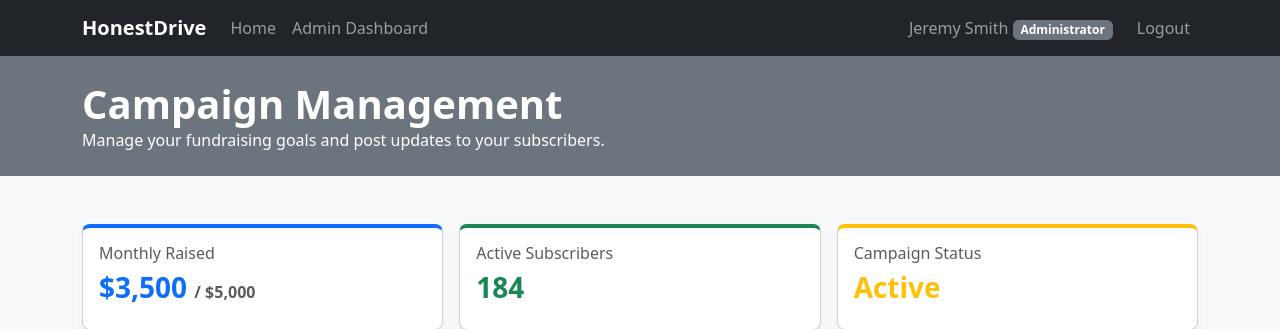
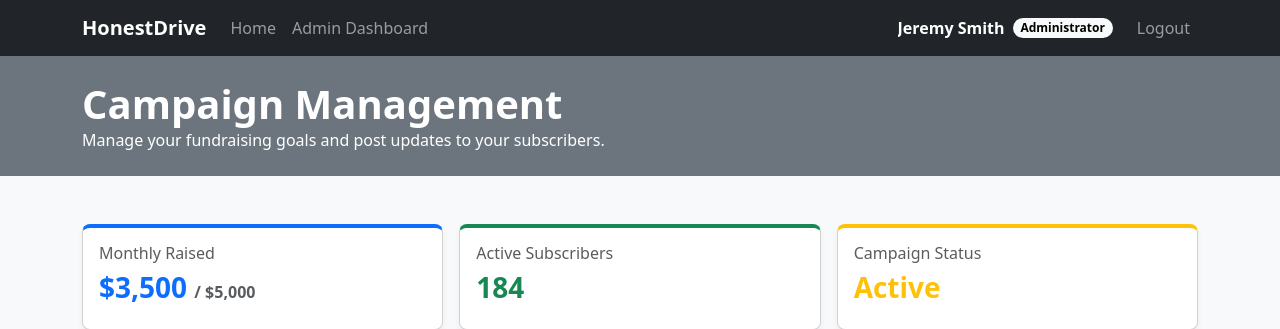
Before and after one commit to ray10506/582_final_assessment, a Flask app: page /campaign/ in a window 1280 px wide. Shown: the top 329 px of the page. Run offline with Flask 3, Linux system fonts and the light colour scheme; a user stored in the database is signed in; data comes from the database, SQL or seed files in the repository; some libraries are stand-ins or nearby versions.

Commit message:
Polish navbar user badge and equal-height campaign cards
Co-Authored-By: Claude Opus 5.5 <noreply@anthropic.com>

```diff
--- a/project/static/css/styles.css
+++ b/project/static/css/styles.css
@@ -50,6 +50,19 @@ body {
   object-fit: cover;
   border-top-left-radius: 8px;
   border-top-right-radius: 8px;
+}
+
+.custom-card-text {
+  display: -webkit-box;
+  -webkit-line-clamp: 3;
+  -webkit-box-orient: vertical;
+  overflow: hidden;
+  /* Reserve 3 lines even for short descriptions */
+  min-height: calc(3 * 1.5em);
+}
+
+.nav-user-name {
+  max-width: 200px;
 }
 
 .custom-tier-card {
--- a/project/templates/base.html
+++ b/project/templates/base.html
@@ -47,8 +47,9 @@
           <ul class="navbar-nav align-items-lg-center">
             {% if current_user.is_authenticated %}
             <li class="nav-item">
-              <span class="navbar-text me-lg-3">
-                {{ current_user.name }} <span class="badge text-bg-secondary">{{ current_user.role }}</span>
+              <span class="navbar-text d-flex align-items-center gap-2 me-lg-3">
+                <span class="text-white fw-semibold text-truncate nav-user-name">{{ current_user.name }}</span>
+                <span class="badge rounded-pill text-bg-light">{{ current_user.role }}</span>
               </span>
             </li>
             <li class="nav-item">
@@ -89,7 +90,7 @@
       {% block content %}{% endblock %}
     </main>
 
-    <footer class="site-footer text-bg-secondary py-4 text-center">
+    <footer class="text-bg-secondary py-4 text-center">
       <p class="mb-0">&copy; 2026 HonestDrive. Built for IFN582 Assessment.</p>
     </footer>
 
```
